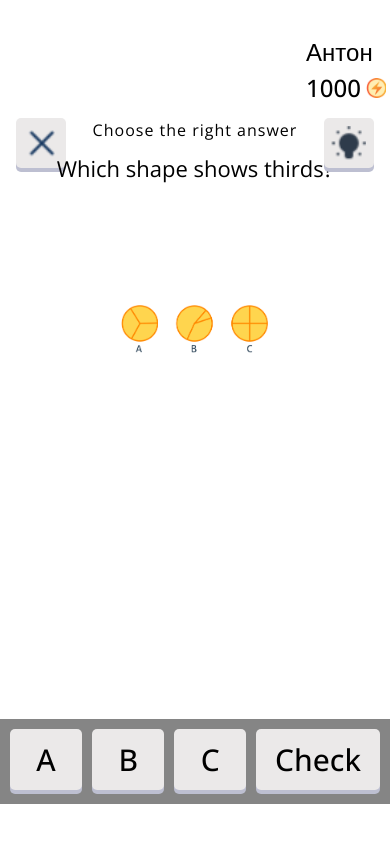
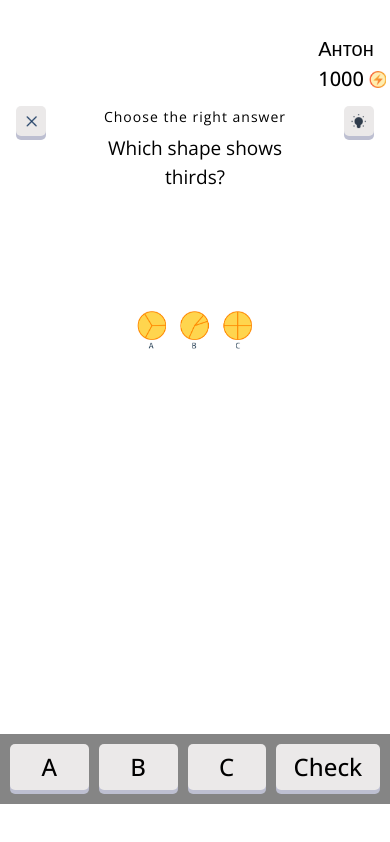
Before and after one commit to starik061/eo-space-vue, a Vue app: page / in a window 390 px wide. Built offline with nearby package versions, Linux system fonts and the light colour scheme.

Commit message:
fix some adaptive css

```diff
--- a/src/App.vue
+++ b/src/App.vue
@@ -5,14 +5,14 @@
       <v-spacer />
       <AccountInfo />
     </v-row>
-    <v-row>
-      <v-col cols="1" class="d-flex justify-start align-start">
+    <v-row no-wrap>
+      <v-col cols="2" class="d-flex justify-start align-start">
         <CloseButtonIcon />
       </v-col>
-      <v-col cols="10" class="d-flex justify-center align-start">
+      <v-col cols="8" class="d-flex justify-center align-start">
         <MainContent :task="tasksData[currentTask - 1]" />
       </v-col>
-      <v-col cols="1" class="d-flex justify-end align-start">
+      <v-col cols="2" class="d-flex justify-end align-start">
         <v-dialog transition="dialog-bottom-transition" width="auto">
           <template v-slot:activator="{ props: activatorProps }">
             <HelpButtonIcon v-bind="activatorProps" />
--- a/src/components/AccountInfo.vue
+++ b/src/components/AccountInfo.vue
@@ -30,6 +30,10 @@ export default {
     align-items: flex-start;
     gap: 0;
     font-size: 24px;
+
+    @media (max-width: 575px) {
+        font-size: 20px;
+    }
 }
 
 .account--coins-info {
--- a/src/components/AnswerButtonsBlock.vue
+++ b/src/components/AnswerButtonsBlock.vue
@@ -51,6 +51,14 @@ export default {
     padding: 10px 10px 14px 10px;
     background-color: #858585;
     font-size: 30px;
+
+    @media (max-width: 575px) {
+        font-size: 24px;
+    }
+
+    @media (max-width: 338px) {
+        font-size: 18px;
+    }
 }
 
 .btn {
@@ -69,6 +77,14 @@ export default {
     :focus {
         box-shadow: 0px 4px 0px 0px #fcfc7f;
     }
+
+    @media (max-width: 575px) {
+        padding: 5px 10px;
+    }
+
+    @media (max-width: 338px) {
+        padding: 4px 7px;
+    }
 }
 
 input[type="radio"]:checked+label.btn {
--- a/src/components/MainContent.vue
+++ b/src/components/MainContent.vue
@@ -25,6 +25,11 @@ export default {
     font-size: 16px;
     font-weight: 400;
     letter-spacing: 1px;
+
+    @media (max-width: 575px) {
+        margin-bottom: 7px;
+        font-size: 14px;
+    }
 }
 
 .task-text {
@@ -32,6 +37,10 @@ export default {
     text-align: center;
     font-size: 22px;
     font-weight: 400;
+
+    @media (max-width: 575px) {
+        font-size: 19px;
+    }
 }
 
 .task-image {
--- a/src/components/icons/CloseButtonIcon.vue
+++ b/src/components/icons/CloseButtonIcon.vue
@@ -12,7 +12,7 @@
     align-items: center;
     width: 50px;
     height: 50px;
-    padding: 8px 8px;
+    padding: 8px;
     background-image: url("/close_btn.png");
     background-size: 70%;
     background-position: center;
@@ -26,5 +26,12 @@
     :focus {
         box-shadow: 0px 4px 0px 0px #fcfc7f;
     }
+
+    @media (max-width: 575px) {
+        width: 30px;
+        height: 30px;
+        padding: 4px;
+        background-size: 50%;
+    }
 }
 </style>
--- a/src/components/icons/EnergyCoinIcon.vue
+++ b/src/components/icons/EnergyCoinIcon.vue
@@ -10,5 +10,10 @@
     height: 20px;
     background-image: url("/coin.png");
     background-size: cover;
+
+    @media (max-width: 575px) {
+        width: 17px;
+        height: 17px;
+    }
 }
 </style>
--- a/src/components/icons/HelpButtonIcon.vue
+++ b/src/components/icons/HelpButtonIcon.vue
@@ -26,5 +26,12 @@
     :focus {
         box-shadow: 0px 4px 0px 0px #fcfc7f;
     }
+
+    @media (max-width: 575px) {
+        width: 30px;
+        height: 30px;
+        padding: 4px;
+        background-size: 50%;
+    }
 }
 </style>
```
